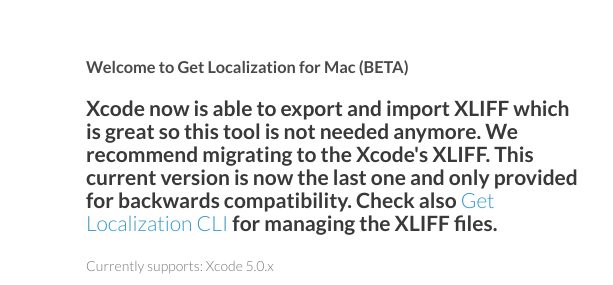
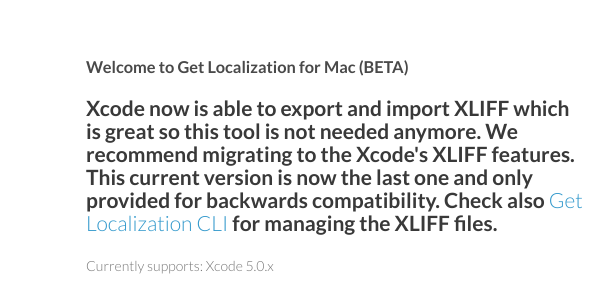
Before and after one commit to getlocalization/mac, a plain HTML site: page index.html in a window 1280 px wide. Shown: the top 285 px of the page, 484-1097 px from the left. Drawn offline with Linux system fonts and the light colour scheme.

Commit message:
Update index.html

```diff
--- a/index.html
+++ b/index.html
@@ -22,7 +22,7 @@
       <section>
         <h3>Welcome to Get Localization for Mac (BETA)</h3>
 <h2>Xcode now is able to export and import XLIFF which is great so this tool is not needed anymore.
-We recommend migrating to the Xcode's XLIFF. This current version is now the last one and only provided for backwards compatibility.
+We recommend migrating to the Xcode's XLIFF features. This current version is now the last one and only provided for backwards compatibility.
 Check also <a href="https://github.com/getlocalization/python-glcli">Get Localization CLI</a> for managing the XLIFF files.
 </h2>
 
```
